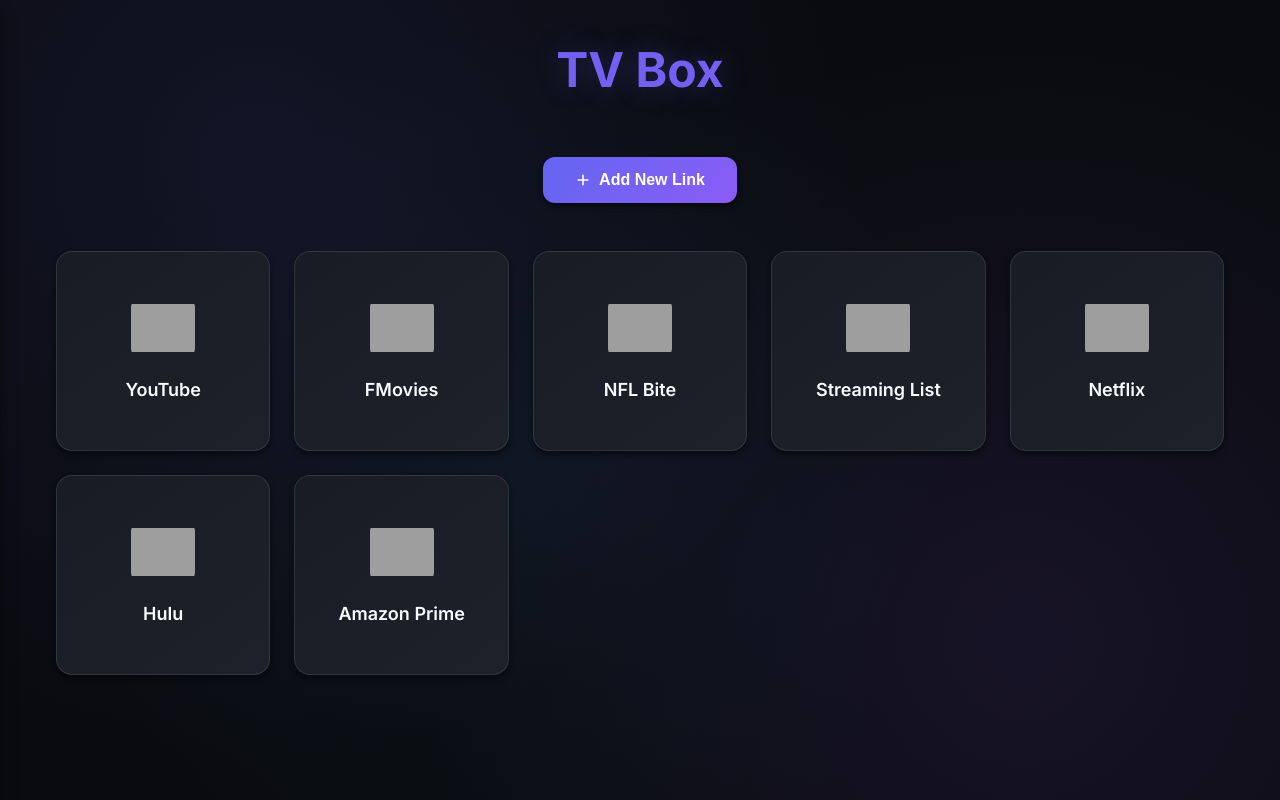
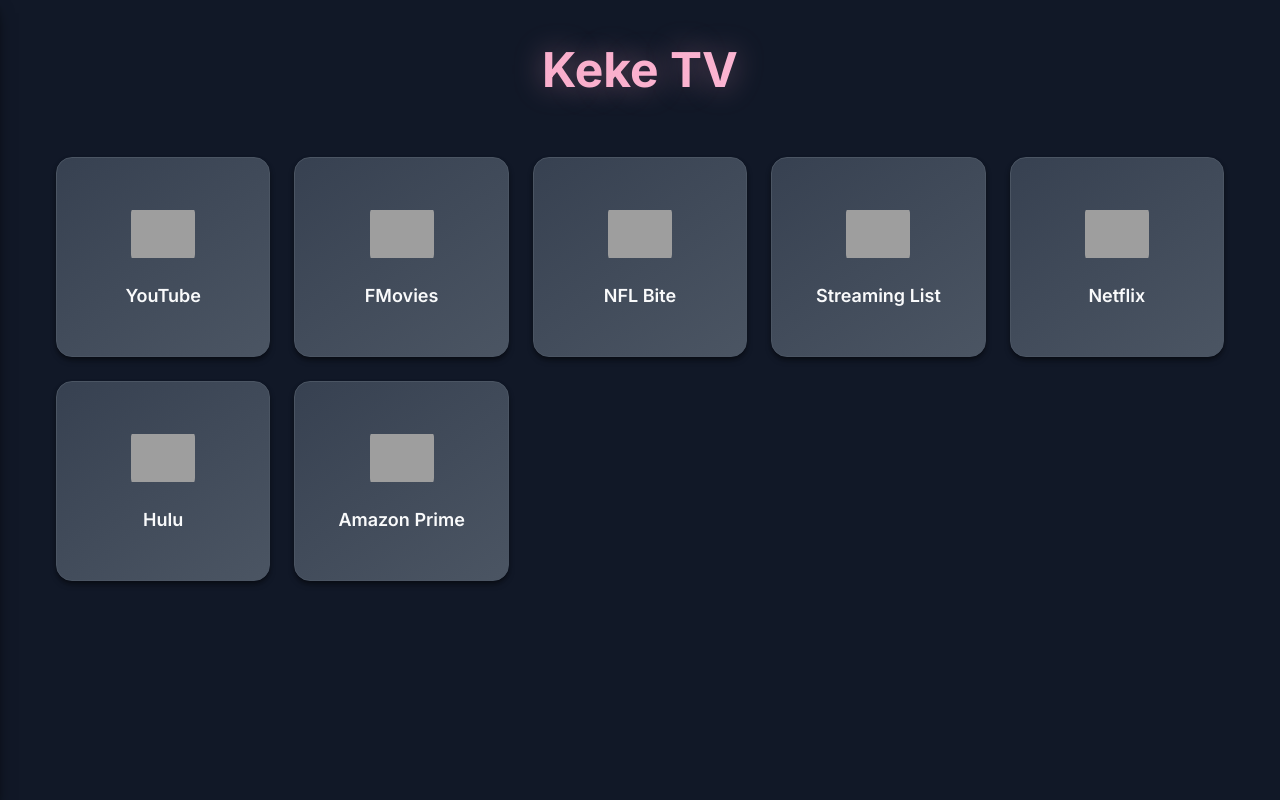
Before and after one commit to zachvehlert/Egg-TV, a Flask app: page / in a window 1280 px wide. Run offline with Flask 3, Linux system fonts and the light colour scheme; data comes from the database, SQL or seed files in the repository; both versions use the stored data as it was after the commit; grey boxes are pictures that could not be loaded.

Commit message:
Update extension features and UI improvements
- Enhanced browser extension with improved popup interface
- Updated toolbar styling and content script functionality
- Modified database schema and initialization
- Improved main application styling and JavaScript
- Updated documentation and icon generation scripts

🤖 Generated with [Claude Code](https://claude.ai/code)

Co-Authored-By: Claude <noreply@anthropic.com>

```diff
--- a/extension/icons/create_icons.py
+++ b/extension/icons/create_icons.py
@@ -12,7 +12,7 @@ def create_icon(size, output_path):
     img = Image.new('RGBA', (size, size), (0, 0, 0, 0))
     draw = ImageDraw.Draw(img)
 
-    # Colors (TV Box brand colors)
+    # Colors (Keke TV brand colors)
     primary_color = (99, 102, 241)  # #6366f1
     secondary_color = (139, 92, 246)  # #8b5cf6
 
--- a/extension/js/popup.js
+++ b/extension/js/popup.js
@@ -1,4 +1,4 @@
-// TV Box Extension Popup Script
+// Keke TV Extension Popup Script
 // Handles the extension popup interface
 
 document.addEventListener('DOMContentLoaded', async function() {
@@ -40,7 +40,7 @@ document.addEventListener('DOMContentLoaded', async function() {
             });
 
             if (result.success) {
-                showStatus(`Connected to TV Box v${result.version}`, 'connected');
+                showStatus(`Connected to Keke TV v${result.version}`, 'connected');
             } else {
                 showStatus(`Connection failed: ${result.error}`, 'disconnected');
             }
--- a/extension/popup.html
+++ b/extension/popup.html
@@ -140,7 +140,7 @@
 </head>
 <body>
     <div class="header">
-        <div class="logo">TV Box Toolbar</div>
+        <div class="logo">Keke TV Toolbar</div>
         <div id="status" class="status disconnected">Checking connection...</div>
     </div>
 
--- a/init_db.py
+++ b/init_db.py
@@ -1,6 +1,6 @@
 #!/usr/bin/env python3
 """
-Database initialization script for TV Box
+Database initialization script for Keke TV
 Creates tables and adds sample data
 """
 
--- a/static/css/styles.css
+++ b/static/css/styles.css
@@ -1,26 +1,26 @@
 :root {
-    --bg-primary: #0a0b0f;
-    --bg-secondary: #16171d;
-    --bg-card: #1a1c25;
-    --bg-card-hover: #21242e;
-    --accent-primary: #6366f1;
-    --accent-secondary: #8b5cf6;
-    --accent-tertiary: #06b6d4;
-    --accent-success: #10b981;
-    --accent-warning: #f59e0b;
-    --accent-danger: #ef4444;
-    --text-primary: #f8fafc;
-    --text-secondary: #cbd5e1;
-    --text-muted: #64748b;
-    --border-color: #334155;
-    --focus-ring: #6366f1;
+    --bg-primary: #111827;
+    --bg-secondary: #1f2937;
+    --bg-card: #374151;
+    --bg-card-hover: #4b5563;
+    --accent-primary: #f8a5c2;
+    --accent-secondary: #fdc2df;
+    --accent-tertiary: #86efac;
+    --accent-success: #4ade80;
+    --accent-warning: #fbbf24;
+    --accent-danger: #fb7185;
+    --text-primary: #f9fafb;
+    --text-secondary: #d1d5db;
+    --text-muted: #9ca3af;
+    --border-color: #4b5563;
+    --focus-ring: #f8a5c2;
     --overlay: rgba(0, 0, 0, 0.8);
     --gradient-primary: linear-gradient(135deg, var(--accent-primary) 0%, var(--accent-secondary) 100%);
-    --gradient-card: linear-gradient(145deg, #1a1c25 0%, #1e212a 100%);
+    --gradient-card: linear-gradient(145deg, #374151 0%, #4b5563 100%);
     --shadow-sm: 0 1px 2px 0 rgba(0, 0, 0, 0.3);
     --shadow-md: 0 4px 6px -1px rgba(0, 0, 0, 0.4), 0 2px 4px -1px rgba(0, 0, 0, 0.3);
     --shadow-lg: 0 10px 15px -3px rgba(0, 0, 0, 0.5), 0 4px 6px -2px rgba(0, 0, 0, 0.3);
-    --shadow-glow: 0 0 20px rgba(99, 102, 241, 0.3);
+    --shadow-glow: 0 0 20px rgba(248, 165, 194, 0.4);
 }
 
 * {
@@ -35,10 +35,6 @@ body {
     color: var(--text-primary);
     line-height: 1.6;
     min-height: 100vh;
-    background-image:
-        radial-gradient(circle at 20% 20%, rgba(99, 102, 241, 0.1) 0%, transparent 50%),
-        radial-gradient(circle at 80% 80%, rgba(139, 92, 246, 0.1) 0%, transparent 50%),
-        radial-gradient(circle at 40% 60%, rgba(6, 182, 212, 0.05) 0%, transparent 50%);
 }
 
 .container {
@@ -59,7 +55,7 @@ h1 {
     background-clip: text;
     -webkit-background-clip: text;
     -webkit-text-fill-color: transparent;
-    text-shadow: 0 0 30px rgba(99, 102, 241, 0.3);
+    text-shadow: 0 0 30px rgba(248, 165, 194, 0.4);
 }
 
 .add-button-container {
@@ -130,7 +126,7 @@ h1 {
 
 .links-grid {
     display: grid;
-    grid-template-columns: repeat(auto-fit, minmax(200px, 1fr));
+    grid-template-columns: repeat(auto-fill, minmax(200px, 1fr));
     gap: 1.5rem;
     flex-grow: 1;
     align-content: start;
@@ -142,7 +138,7 @@ h1 {
 
 .link-card {
     background: var(--gradient-card);
-    border: 1px solid rgba(255, 255, 255, 0.1);
+    border: 1px solid var(--border-color);
     border-radius: 16px;
     padding: 2rem 1rem;
     text-align: center;
@@ -168,7 +164,7 @@ h1 {
     left: 0;
     right: 0;
     bottom: 0;
-    background: linear-gradient(135deg, rgba(99, 102, 241, 0.1) 0%, rgba(139, 92, 246, 0.05) 100%);
+    background: linear-gradient(135deg, rgba(248, 165, 194, 0.1) 0%, rgba(134, 239, 172, 0.1) 100%);
     opacity: 0;
     transition: opacity 0.3s ease;
 }
@@ -226,7 +222,7 @@ h1 {
     top: 12px;
     right: 12px;
     background: rgba(0, 0, 0, 0.6);
-    border: 1px solid rgba(255, 255, 255, 0.2);
+    border: 1px solid var(--border-color);
     color: var(--text-secondary);
     width: 36px;
     height: 36px;
@@ -356,7 +352,7 @@ h1 {
 .form-control:focus {
     outline: none;
     border-color: var(--focus-ring);
-    box-shadow: 0 0 0 3px rgba(99, 102, 241, 0.1);
+    box-shadow: 0 0 0 3px rgba(248, 165, 194, 0.15);
 }
 
 .form-control::placeholder {
@@ -438,7 +434,7 @@ h1 {
 .icon-search .form-control:focus {
     outline: none;
     border-color: var(--accent-primary);
-    box-shadow: 0 0 0 2px rgba(99, 102, 241, 0.1);
+    box-shadow: 0 0 0 2px rgba(248, 165, 194, 0.15);
 }
 
 .icon-search .form-control::placeholder {
@@ -487,7 +483,7 @@ h1 {
 .color-picker:focus {
     outline: none;
     border-color: var(--accent-primary);
-    box-shadow: 0 0 0 2px rgba(99, 102, 241, 0.1);
+    box-shadow: 0 0 0 2px rgba(248, 165, 194, 0.15);
 }
 
 .color-presets {
@@ -513,7 +509,7 @@ h1 {
 .color-preset:focus {
     outline: none;
     border-color: var(--accent-primary);
-    box-shadow: 0 0 0 2px rgba(99, 102, 241, 0.1);
+    box-shadow: 0 0 0 2px rgba(248, 165, 194, 0.15);
 }
 
 .icon-grid {
--- a/static/js/script.js
+++ b/static/js/script.js
@@ -27,13 +27,6 @@ async function apiRequest(url, options = {}) {
 
 
 // Modal functionality
-function openAddModal() {
-    document.getElementById('addLinkModal').classList.add('show');
-}
-
-function closeAddModal() {
-    document.getElementById('addLinkModal').classList.remove('show');
-}
 
 function openEditModal() {
     document.getElementById('editLinkModal').classList.add('show');
@@ -103,37 +96,6 @@ function createIconImg(url, name) {
     }
 }
 
-async function addNewLink() {
-    const name = document.getElementById('linkName').value.trim();
-    const url = document.getElementById('linkUrl').value.trim();
-
-    if (!name || !url) {
-        alert('Please fill in all required fields.');
-        return;
-    }
-
-    try {
-        // Create link via API
-        const linkData = {
-            name: name,
-            url: url
-        };
-
-        await apiRequest('/api/links', {
-            method: 'POST',
-            body: JSON.stringify(linkData)
-        });
-
-        // Clear form and close modal
-        document.getElementById('addLinkForm').reset();
-        closeAddModal();
-
-        // Reload links from API to show the new link
-        await loadLinksFromAPI();
-    } catch (error) {
-        console.error('Failed to add link:', error);
-    }
-}
 
 // saveLinksToStorage is no longer needed - API handles persistence automatically
 
--- a/templates/index.html
+++ b/templates/index.html
@@ -3,7 +3,7 @@
 <head>
     <meta charset="UTF-8">
     <meta name="viewport" content="width=device-width, initial-scale=1.0">
-    <title>TV Box</title>
+    <title>Keke TV</title>
     <link href="https://fonts.googleapis.com/css2?family=Inter:wght@300;400;500;600;700&display=swap" rel="stylesheet">
     <link rel="stylesheet" href="{{ url_for('static', filename='css/styles.css') }}">
 </head>
@@ -28,17 +28,8 @@
     <div class="mouse-trigger-zone" id="mouseTriggerZone"></div>
 
     <div class="container">
-        <h1>TV Box</h1>
+        <h1>Keke TV</h1>
 
-        <!-- Add Link Button -->
-        <div class="add-button-container">
-            <button class="btn-primary" onclick="openAddModal()">
-                <svg class="icon" viewBox="0 0 20 20">
-                    <path fill-rule="evenodd" d="M10 3a1 1 0 011 1v5h5a1 1 0 110 2h-5v5a1 1 0 11-2 0v-5H4a1 1 0 110-2h5V4a1 1 0 011-1z" clip-rule="evenodd"/>
-                </svg>
-                Add New Link
-            </button>
-        </div>
 
         <!-- Links Grid -->
         <div class="links-grid" id="linksGrid">
@@ -71,39 +62,6 @@
         </div>
     </div>
 
-    <!-- Add Link Modal -->
-    <div class="modal-overlay" id="addLinkModal">
-        <div class="modal">
-            <div class="modal-header">
-                <h5 class="modal-title">Add New Link</h5>
-                <button type="button" class="modal-close" onclick="closeAddModal()">×</button>
-            </div>
-            <div class="modal-body">
-                <form id="addLinkForm">
-                    <div class="form-group">
-                        <label for="linkName" class="form-label">Name</label>
-                        <input type="text" class="form-control" id="linkName" required>
-                    </div>
-                    <div class="form-group">
-                        <label for="linkUrl" class="form-label">URL</label>
-                        <div class="input-group">
-                            <input type="url" class="form-control" id="linkUrl" required>
-                            <a href="https://www.google.com" class="btn-secondary">
-                                <svg class="icon" viewBox="0 0 20 20">
-                                    <path fill-rule="evenodd" d="M8 4a4 4 0 100 8 4 4 0 000-8zM2 8a6 6 0 1110.89 3.476l4.817 4.817a1 1 0 01-1.414 1.414l-4.816-4.816A6 6 0 012 8z" clip-rule="evenodd"/>
-                                </svg>
-                                Search
-                            </a>
-                        </div>
-                    </div>
-                </form>
-            </div>
-            <div class="modal-footer">
-                <button type="button" class="btn-secondary" onclick="closeAddModal()">Cancel</button>
-                <button type="button" class="btn-primary" onclick="addNewLink()">Add Link</button>
-            </div>
-        </div>
-    </div>
 
     <!-- Edit Link Modal -->
     <div class="modal-overlay" id="editLinkModal">
```
Also changed, not shown: extension/css/toolbar.css (+14 -14 lines), extension/js/background.js (+11 -11 lines), extension/js/content.js (+14 -14 lines), README.md, extension/README.md, extension/manifest.json, instance/tv_box.db.
